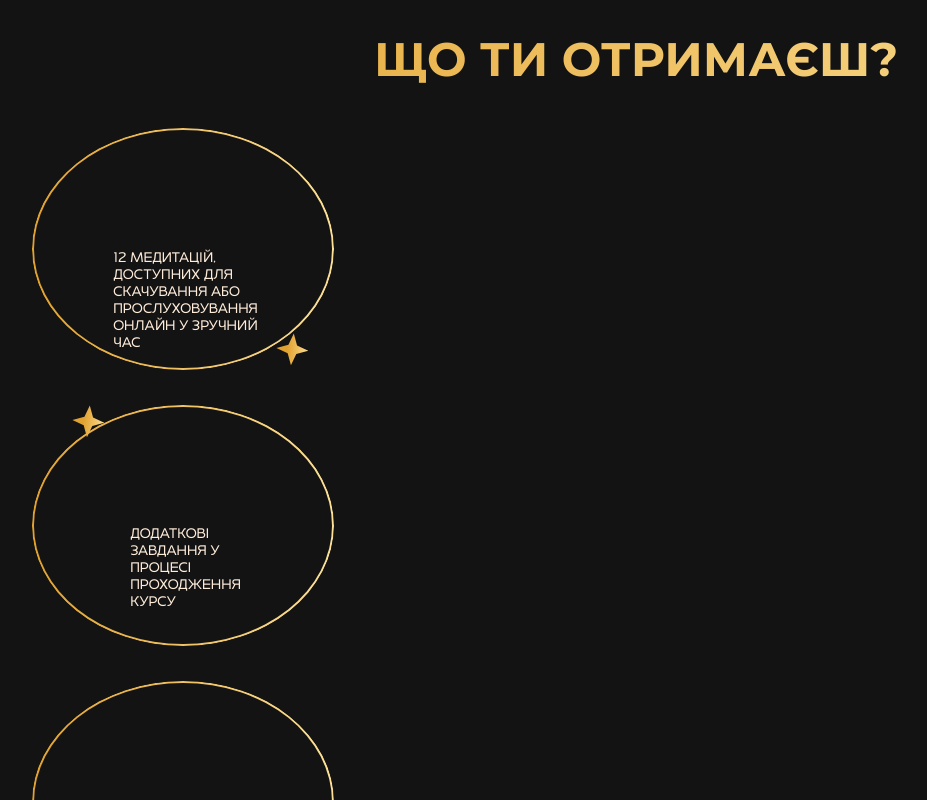
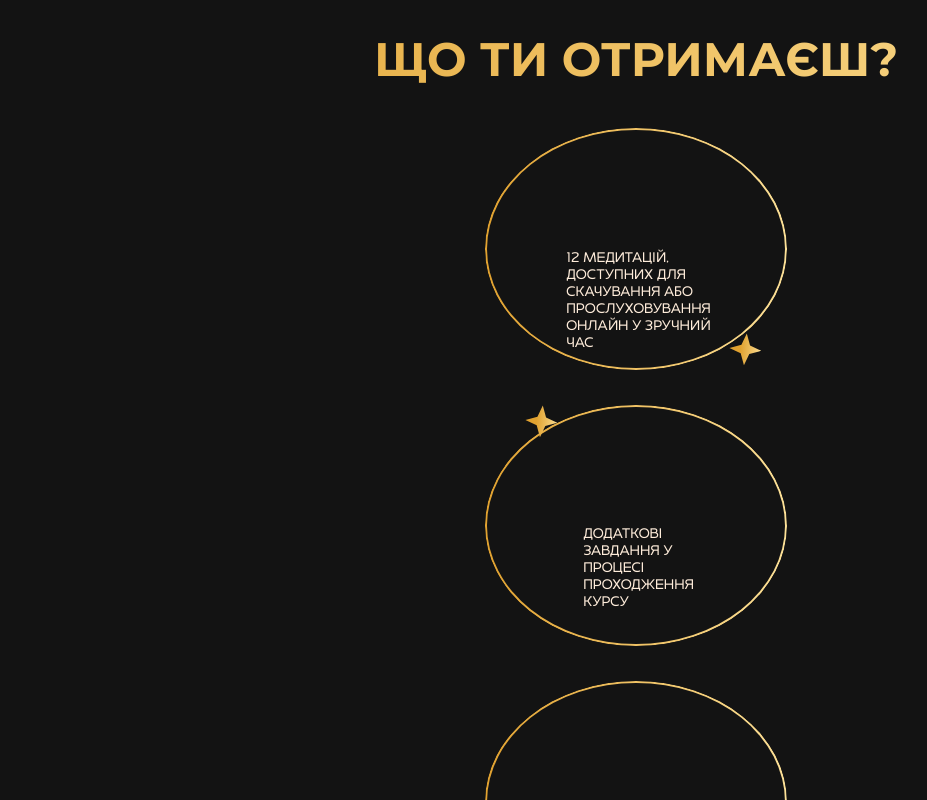
Before and after one commit to Ronddaa/Meditation, a React (Vite) app: page / in a window 1280 px wide. Shown: the part 3440-4240 px from the top of the page, without its empty margins (4-931 px from the left). Built offline with nearby package versions, Linux system fonts and the light colour scheme.

Commit message:
Update Proposal.module.css

```diff
--- a/src/components/Proposal/Proposal.module.css
+++ b/src/components/Proposal/Proposal.module.css
@@ -22,6 +22,8 @@
   border-radius: 50%;
   font-size: 16px;
   text-transform: uppercase;
+  left: 50%;
+  transform: translate(-50%);
 }
 .wrapperProposal li::before {
   content: "";
```
